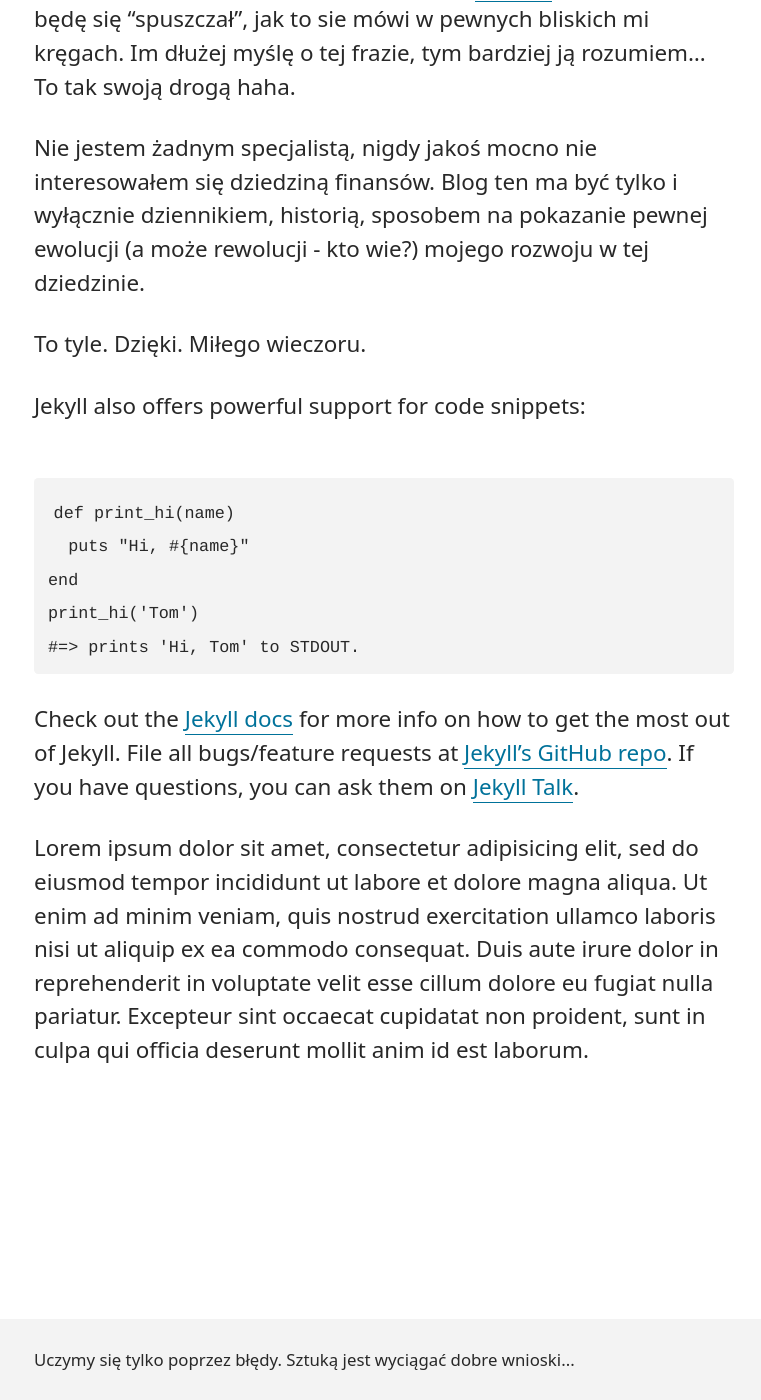
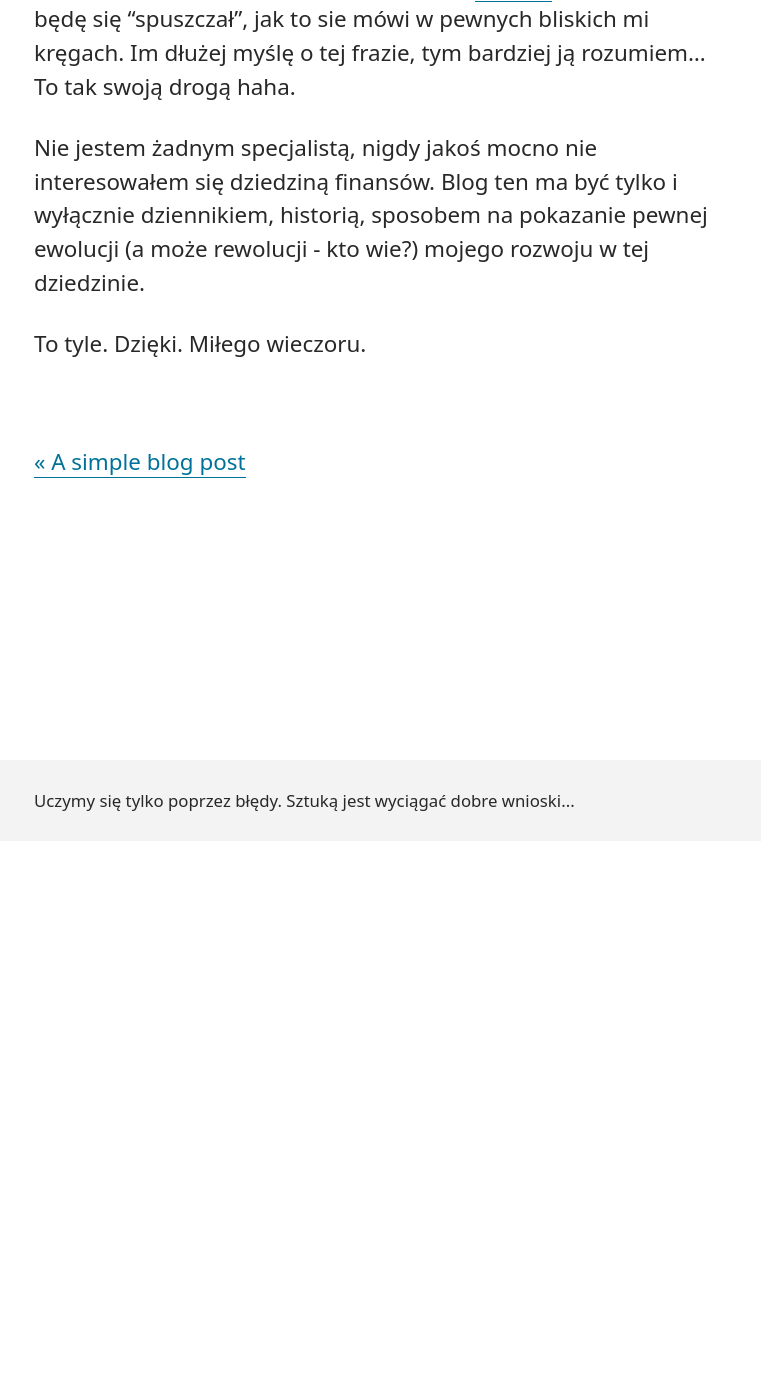
Before and after one commit to catpersec/blednyinwestor-website, a Jekyll site: the page built from _posts/2020-01-13-Dzień dobry!.md, in a window 1280 px wide and 1400 px high, scrolled down 559 px. Shown: the whole window, without its empty margins (256-1017 px from the left). Built offline with Jekyll 4.4.1, drawn with Linux system fonts in a browser that asks for light colours; a script that is not in the unit is left out.

Commit message:
post added

```diff
--- a/_posts/2020-01-13-Dzień dobry!.md
+++ b/_posts/2020-01-13-Dzień dobry!.md
@@ -14,21 +14,3 @@ O mnie możesz przeczytać na podstronie: [O mnie](https://blednyinwestor.pl/),
 Nie jestem żadnym specjalistą, nigdy jakoś mocno nie interesowałem się dziedziną finansów. Blog ten ma być tylko i wyłącznie dziennikiem, historią, sposobem na pokazanie pewnej ewolucji (a może rewolucji - kto wie?) mojego rozwoju w tej dziedzinie.
 
 To tyle. Dzięki. Miłego wieczoru.
-
-Jekyll also offers powerful support for code snippets:
-
-{% highlight ruby %}
-def print_hi(name)
-  puts "Hi, #{name}"
-end
-print_hi('Tom')
-#=> prints 'Hi, Tom' to STDOUT.
-{% endhighlight %}
-
-Check out the [Jekyll docs][jekyll-docs] for more info on how to get the most out of Jekyll. File all bugs/feature requests at [Jekyll’s GitHub repo][jekyll-gh]. If you have questions, you can ask them on [Jekyll Talk][jekyll-talk].
-
-[jekyll-docs]: https://jekyllrb.com/docs/home
-[jekyll-gh]:   https://github.com/jekyll/jekyll
-[jekyll-talk]: https://talk.jekyllrb.com/
-
-Lorem ipsum dolor sit amet, consectetur adipisicing elit, sed do eiusmod tempor incididunt ut labore et dolore magna aliqua. Ut enim ad minim veniam, quis nostrud exercitation ullamco laboris nisi ut aliquip ex ea commodo consequat. Duis aute irure dolor in reprehenderit in voluptate velit esse cillum dolore eu fugiat nulla pariatur. Excepteur sint occaecat cupidatat non proident, sunt in culpa qui officia deserunt mollit anim id est laborum.
```
Also changed, not shown: other parts of _posts/2020-01-13-Dzień dobry!.md (+1 -1 lines), _posts/2018-07-11-a-simple-post.md (added, +19 -0 lines).
